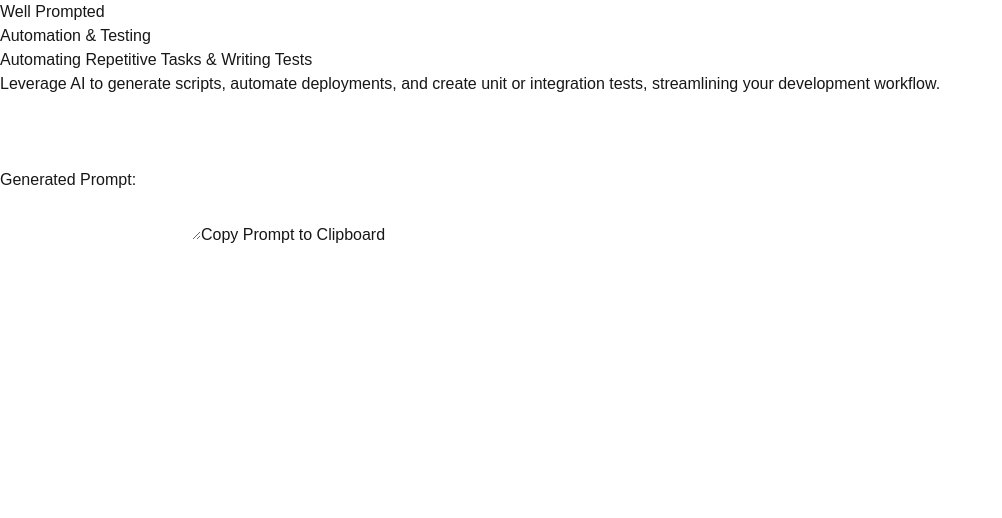
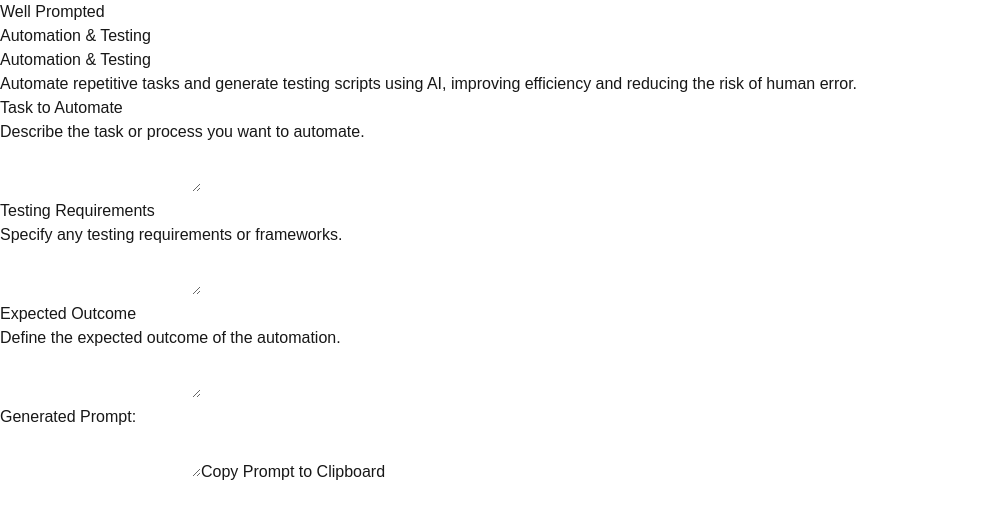
Before and after one commit to DanSias/well-prompted, a Next.js app: page /prompts/automation in a window 1280 px wide. Shown: the top 518 px of the page, without its empty margins (0-1002 px from the left). Built offline with nearby package versions, Linux system fonts and the light colour scheme.

Commit message:
Expanded Use Cases

```diff
--- a/src/constants/promptUseCases.ts
+++ b/src/constants/promptUseCases.ts
@@ -1,17 +1,58 @@
-const promptUseCases = [
+export interface FormElement {
+  id: string;
+  name: string;
+  type: "text" | "textarea";
+  description: string;
+  sentence: string;
+}
+
+export interface PromptUseCase {
+  id: string;
+  headline: string;
+  description: string;
+  formElements: FormElement[];
+  promptTemplate: string;
+}
+
+const promptUseCases: PromptUseCase[] = [
   {
     id: "code-generation",
     headline: "Code Generation & Boilerplate Creation",
     description:
       "Generate structured AI prompts to quickly create reusable code snippets, components, or entire project boilerplates, reducing development time.",
     formElements: [
-      "Programming Language",
-      "Framework/Library",
-      "Function Purpose",
-      "Expected Output",
+      {
+        id: "programming_language",
+        name: "Programming Language",
+        type: "text",
+        description:
+          "Enter the programming language you want to generate code for.",
+        sentence: "Generate a {programming_language} function",
+      },
+      {
+        id: "framework_library",
+        name: "Framework/Library",
+        type: "text",
+        description: "Specify the framework or library if applicable.",
+        sentence: "using {framework_library}",
+      },
+      {
+        id: "function_purpose",
+        name: "Function Purpose",
+        type: "textarea",
+        description: "Describe the purpose of the function in detail.",
+        sentence: "that performs {function_purpose}",
+      },
+      {
+        id: "expected_output",
+        name: "Expected Output",
+        type: "textarea",
+        description: "Define what the output of the function should be.",
+        sentence: "Output should match {expected_output}",
+      },
     ],
     promptTemplate:
-      "Generate a {language} function using {framework} that performs {purpose}. Output should match {expected_output}.",
+      "{programming_language} {framework_library} {function_purpose} {expected_output}",
   },
   {
     id: "debugging",
@@ -19,13 +60,38 @@ const promptUseCases = [
     description:
       "Craft prompts that help AI analyze errors, logs, and stack traces, providing solutions, explanations, and best practices to resolve issues faster.",
     formElements: [
-      "Error Message",
-      "Code Snippet",
-      "Stack Trace",
-      "Expected Behavior",
+      {
+        id: "error_message",
+        name: "Error Message",
+        type: "textarea",
+        description: "Paste the error message you encountered.",
+        sentence: "Analyze this error: {error_message}",
+      },
+      {
+        id: "code_snippet",
+        name: "Code Snippet",
+        type: "textarea",
+        description:
+          "Provide the relevant code snippet where the error occurs.",
+        sentence: "in the following code: {code_snippet}",
+      },
+      {
+        id: "stack_trace",
+        name: "Stack Trace",
+        type: "textarea",
+        description: "Include the full stack trace if available.",
+        sentence: "Stack trace: {stack_trace}",
+      },
+      {
+        id: "expected_behavior",
+        name: "Expected Behavior",
+        type: "text",
+        description: "Describe what you expected the code to do.",
+        sentence: "The expected behavior is {expected_behavior}",
+      },
     ],
     promptTemplate:
-      "Analyze this error: {error_message} in the following code: {code_snippet}. Stack trace: {stack_trace}. The expected behavior is {expected_behavior}.",
+      "{error_message} {code_snippet} {stack_trace} {expected_behavior}",
   },
   {
     id: "refactoring",
@@ -33,34 +99,94 @@ const promptUseCases = [
     description:
       "Improve your codebase with AI-driven refactoring suggestions, enhancing performance, readability, and maintainability while reducing technical debt.",
     formElements: [
-      "Code Snippet",
-      "Performance Goal",
-      "Readability Preferences",
+      {
+        id: "code_snippet",
+        name: "Code Snippet",
+        type: "textarea",
+        description: "Enter the code snippet you want to refactor.",
+        sentence: "Refactor the following code: {code_snippet}",
+      },
+      {
+        id: "performance_goal",
+        name: "Performance Goal",
+        type: "text",
+        description: "Specify the performance improvement goal.",
+        sentence: "to improve {performance_goal}",
+      },
+      {
+        id: "readability_preferences",
+        name: "Readability Preferences",
+        type: "text",
+        description: "Describe any readability or maintainability preferences.",
+        sentence: "Ensure readability and maintainability",
+      },
     ],
     promptTemplate:
-      "Refactor the following code: {code_snippet} to improve {performance_goal}. Ensure readability and maintainability.",
+      "{code_snippet} {performance_goal} {readability_preferences}",
   },
   {
     id: "learning",
-    headline: "Learning & Staying Updated on New Technologies",
+    headline: "Learning & Research",
     description:
-      "Use AI to summarize documentation, compare technologies, and stay informed about new frameworks, libraries, and best practices in software development.",
-    formElements: ["Technology Name", "Comparison Technology", "Learning Goal"],
+      "Develop prompts that help AI explain new technologies, frameworks, or concepts, aiding continuous learning and research in your field.",
+    formElements: [
+      {
+        id: "topic_of_interest",
+        name: "Topic of Interest",
+        type: "text",
+        description: "Specify the topic or technology you want to learn about.",
+        sentence: "Explain {topic_of_interest}",
+      },
+      {
+        id: "current_knowledge_level",
+        name: "Current Knowledge Level",
+        type: "text",
+        description: "Indicate your current knowledge or experience level.",
+        sentence:
+          "I have {current_knowledge_level} knowledge about this topic.",
+      },
+      {
+        id: "preferred_learning_style",
+        name: "Preferred Learning Style",
+        type: "text",
+        description:
+          "Describe how you prefer to learn (e.g., examples, theory).",
+        sentence: "Prefer learning through {preferred_learning_style}",
+      },
+    ],
     promptTemplate:
-      "Explain {technology_name} in comparison to {comparison_technology}. Focus on {learning_goal}.",
+      "{topic_of_interest} {current_knowledge_level} {preferred_learning_style}",
   },
   {
     id: "automation",
-    headline: "Automating Repetitive Tasks & Writing Tests",
+    headline: "Automation & Testing",
     description:
-      "Leverage AI to generate scripts, automate deployments, and create unit or integration tests, streamlining your development workflow.",
+      "Automate repetitive tasks and generate testing scripts using AI, improving efficiency and reducing the risk of human error.",
     formElements: [
-      "Task to Automate",
-      "Script Language",
-      "Expected Automation Outcome",
+      {
+        id: "task_to_automate",
+        name: "Task to Automate",
+        type: "textarea",
+        description: "Describe the task or process you want to automate.",
+        sentence: "Automate the following task: {task_to_automate}",
+      },
+      {
+        id: "testing_requirements",
+        name: "Testing Requirements",
+        type: "textarea",
+        description: "Specify any testing requirements or frameworks.",
+        sentence: "Include tests using {testing_requirements}",
+      },
+      {
+        id: "expected_outcome",
+        name: "Expected Outcome",
+        type: "textarea",
+        description: "Define the expected outcome of the automation.",
+        sentence: "The expected outcome is {expected_outcome}",
+      },
     ],
     promptTemplate:
-      "Create a {script_language} script to automate {task_to_automate}. The expected outcome is {expected_automation_outcome}.",
+      "{task_to_automate} {testing_requirements} {expected_outcome}",
   },
 ];
 
```
